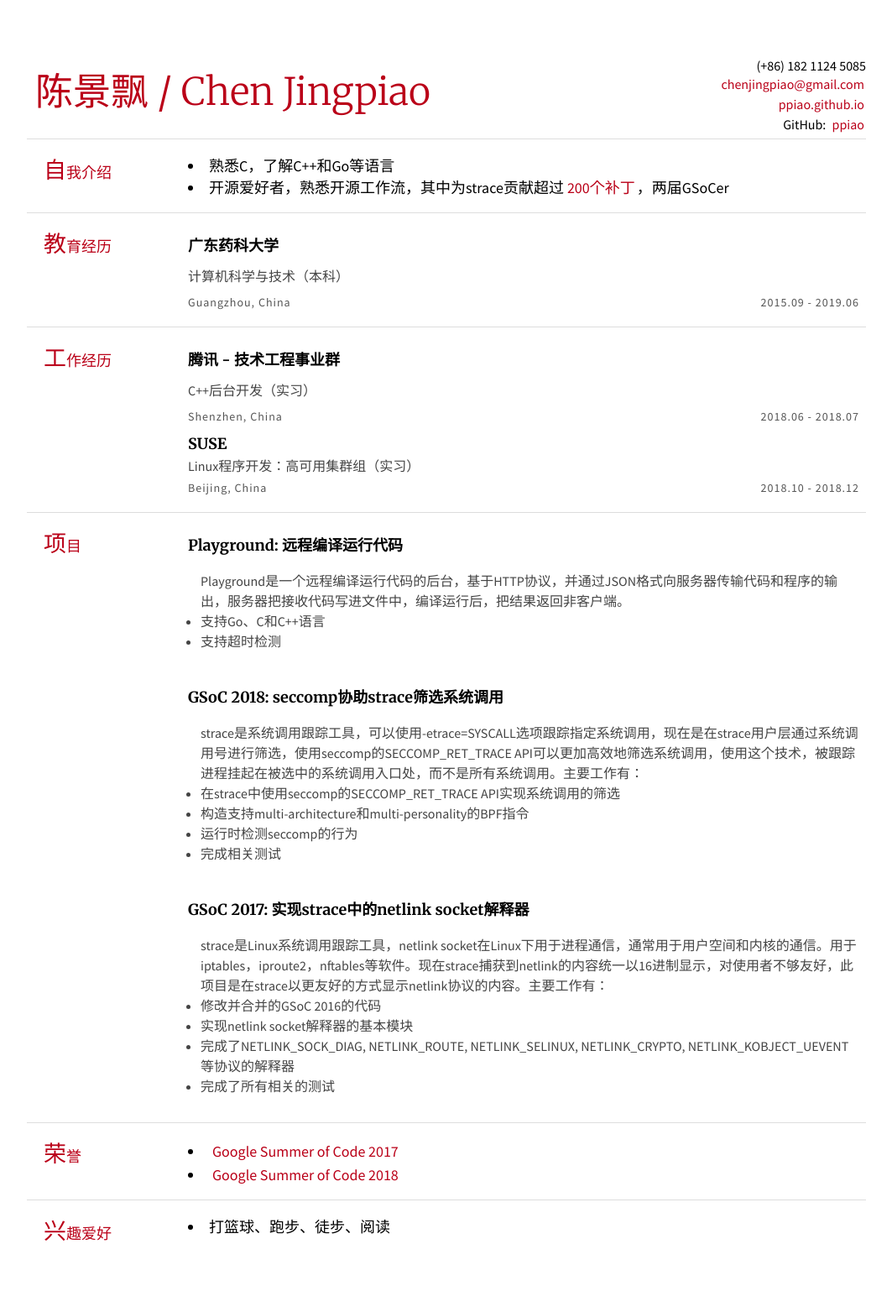
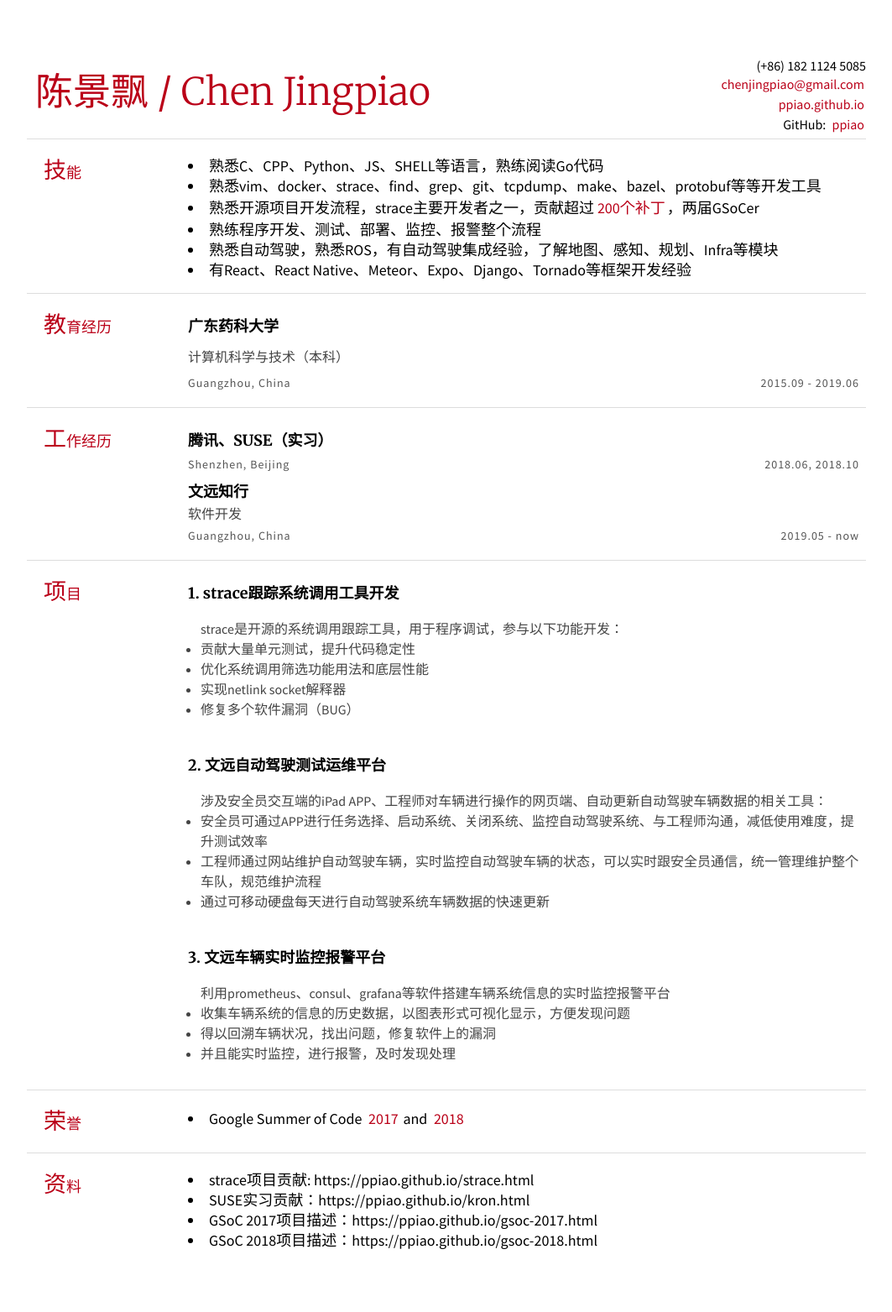
Before and after one commit to ppiao/ppiao.github.io, a Jekyll site: the page resume.html, which Jekyll copies as it is, in a window 1280 px wide. Shown: the whole page at 84% size, without its empty margins (108-1171 px from the left). Built offline with Jekyll 4.4.1, drawn with Linux system fonts in a browser that asks for light colours.

Commit message:
[resume] update

```diff
--- a/resume.html
+++ b/resume.html
@@ -17,10 +17,14 @@
                 </div>
             </div>
             <div class="section row">
-                <h2 class="col">自我介绍</h2>
+                <h2 class="col">技能</h2>
                 <div class="section-text col-right row">
-			<li>熟悉C，了解C++和Go等语言</li>
-			<li>开源爱好者，熟悉开源工作流，其中为strace贡献超过<a href="https://github.com/strace/strace/commits?author=ppiao">200个补丁</a>，两届GSoCer</li>
+			<li>熟悉C、CPP、Python、JS、SHELL等语言，熟练阅读Go代码</li>
+			<li>熟悉vim、docker、strace、find、grep、git、tcpdump、make、bazel、protobuf等等开发工具</li>
+			<li>熟悉开源项目开发流程，strace主要开发者之一，贡献超过<a href="https://github.com/strace/strace/commits?author=ppiao">200个补丁</a>，两届GSoCer</li>
+			<li>熟练程序开发、测试、部署、监控、报警整个流程</li>
+			<li>熟悉自动驾驶，熟悉ROS，有自动驾驶集成经验，了解地图、感知、规划、Infra等模块</li>
+			<li>有React、React Native、Meteor、Expo、Django、Tornado等框架开发经验</li>
                 </div>
             </div>
             <div class="section row">
@@ -41,25 +45,22 @@
                 <div class="section-text col-right">
                     <div class="row">
                         <div class="col">
-                            <h3>腾讯 - 技术工程事业群</h3>
+                            <h3>腾讯、SUSE（实习）</h3>
                         </div>
                     </div>
-                    <div class="row subsection">
-                        <div class="desc">C++后台开发（实习）</div>
-                    </div>
                     <div class="row">
-                        <div class="col light">Shenzhen, China</div>
-                        <div class="col-right light">2018.06 - 2018.07</div>
+                        <div class="col light">Shenzhen, Beijing</div>
+                        <div class="col-right light">2018.06, 2018.10</div>
                     </div>
                     <div class="row">
 			    <div class="col">
-				    <h3>SUSE</h3>
+				    <h3>文远知行</h3>
 			    </div>
 		    </div>
-		    <div class="desc">Linux程序开发：高可用集群组（实习）</div>
+		    <div class="desc">软件开发</div>
                     <div class="row">
-                        <div class="col light">Beijing, China</div>
-                        <div class="col-right light">2018.10 - 2018.12</div>
+                        <div class="col light">Guangzhou, China</div>
+                        <div class="col-right light">2019.05 - now</div>
                     </div>
                 </div>
             </div>
@@ -68,55 +69,69 @@
                 <div class="section-text col-right">
                     <div class="row">
                         <div class="col">
-                            <h3>Playground: 远程编译运行代码</h3>
+                            <h3>1. strace跟踪系统调用工具开发</h3>
                         </div>
                     </div>
                     <ul class="desc">
-
-			    Playground是一个远程编译运行代码的后台，基于HTTP协议，并通过JSON格式向服务器传输代码和程序的输出，服务器把接收代码写进文件中，编译运行后，把结果返回非客户端。
-			    <li>支持Go、C和C++语言</li>
-			    <li>支持超时检测</li>
+			    strace是开源的系统调用跟踪工具，用于程序调试，参与以下功能开发：
+			    <li>贡献大量单元测试，提升代码稳定性</li>
+			    <li>优化系统调用筛选功能用法和底层性能</li>
+                            <li>实现netlink socket解释器</li>
+                            <li>修复多个软件漏洞（BUG）</li>
                 </div>
                 <div class="section-text col-right">
                     <div class="row">
                         <div class="col">
-                            <h3>GSoC 2018: seccomp协助strace筛选系统调用</h3>
+                            <h3>2. 文远自动驾驶测试运维平台</h3>
                         </div>
                     </div>
                     <ul class="desc">
-			    strace是系统调用跟踪工具，可以使用-etrace=SYSCALL选项跟踪指定系统调用，现在是在strace用户层通过系统调用号进行筛选，使用seccomp的SECCOMP_RET_TRACE API可以更加高效地筛选系统调用，使用这个技术，被跟踪进程挂起在被选中的系统调用入口处，而不是所有系统调用。主要工作有：
-			    <li>在strace中使用seccomp的SECCOMP_RET_TRACE API实现系统调用的筛选</li>
-			    <li>构造支持multi-architecture和multi-personality的BPF指令</li>
-			    <li>运行时检测seccomp的行为</li>
-			    <li>完成相关测试</li>
+			    涉及安全员交互端的iPad APP、工程师对车辆进行操作的网页端、自动更新自动驾驶车辆数据的相关工具：
+			    <li>安全员可通过APP进行任务选择、启动系统、关闭系统、监控自动驾驶系统、与工程师沟通，减低使用难度，提升测试效率</li>
+			    <li>工程师通过网站维护自动驾驶车辆，实时监控自动驾驶车辆的状态，可以实时跟安全员通信，统一管理维护整个车队，规范维护流程</li>
+			    <li>通过可移动硬盘每天进行自动驾驶系统车辆数据的快速更新</li>
                 </div>
                 <div class="section-text col-right">
                     <div class="row">
                         <div class="col">
-                            <h3>GSoC 2017: 实现strace中的netlink socket解释器</h3>
+                            <h3>3. 文远车辆实时监控报警平台</h3>
                         </div>
                     </div>
                     <ul class="desc">
-			    strace是Linux系统调用跟踪工具，netlink socket在Linux下用于进程通信，通常用于用户空间和内核的通信。用于iptables，iproute2，nftables等软件。现在strace捕获到netlink的内容统一以16进制显示，对使用者不够友好，此项目是在strace以更友好的方式显示netlink协议的内容。主要工作有：
-			    <li>修改并合并的GSoC 2016的代码</li>
-			    <li>实现netlink socket解释器的基本模块</li>
-			    <li>完成了NETLINK_SOCK_DIAG, NETLINK_ROUTE, NETLINK_SELINUX, NETLINK_CRYPTO, NETLINK_KOBJECT_UEVENT等协议的解释器</li>
-			    <li>完成了所有相关的测试</li>
+			    利用prometheus、consul、grafana等软件搭建车辆系统信息的实时监控报警平台
+			    <li>收集车辆系统的信息的历史数据，以图表形式可视化显示，方便发现问题</li>
+			    <li>得以回溯车辆状况，找出问题，修复软件上的漏洞</li>
+			    <li>并且能实时监控，进行报警，及时发现处理</li>
                 </div>
             </div>
             <div class="section row">
                 <h2 class="col">荣誉</h2>
                 <div class="section-text col-right row">
-			<li><a href="https://summerofcode.withgoogle.com/archive/2017/projects/6190091550588928">Google Summer of Code 2017</a></li>
-			<li><a href="https://summerofcode.withgoogle.com/projects/#5194902636331008">Google Summer of Code 2018</a></li>
+			<li>
+				Google Summer of Code
+				<a href="https://summerofcode.withgoogle.com/archive/2017/projects/6190091550588928">2017</a>
+				and
+				<a href="https://summerofcode.withgoogle.com/projects/#5194902636331008">2018</a></li>
+			</li>
                 </div>
             </div>
+	    <!--
             <div class="section row">
                 <h2 class="col">兴趣爱好</h2>
                 <div class="section-text col-right row">
 			<li>打篮球、跑步、徒步、阅读</li>
 		</div>
 	    </div>
+	    -->
+            <div class="section row">
+                <h2 class="col">资料</h2>
+                <div class="section-text col-right row">
+			<li>strace项目贡献: https://ppiao.github.io/strace.html</li>
+			<li>SUSE实习贡献：https://ppiao.github.io/kron.html</li>
+			<li>GSoC 2017项目描述：https://ppiao.github.io/gsoc-2017.html</li>
+			<li>GSoC 2018项目描述：https://ppiao.github.io/gsoc-2018.html</li>
+		</div>
+	    </div>
         </div>
     </body>
 </html>
```
